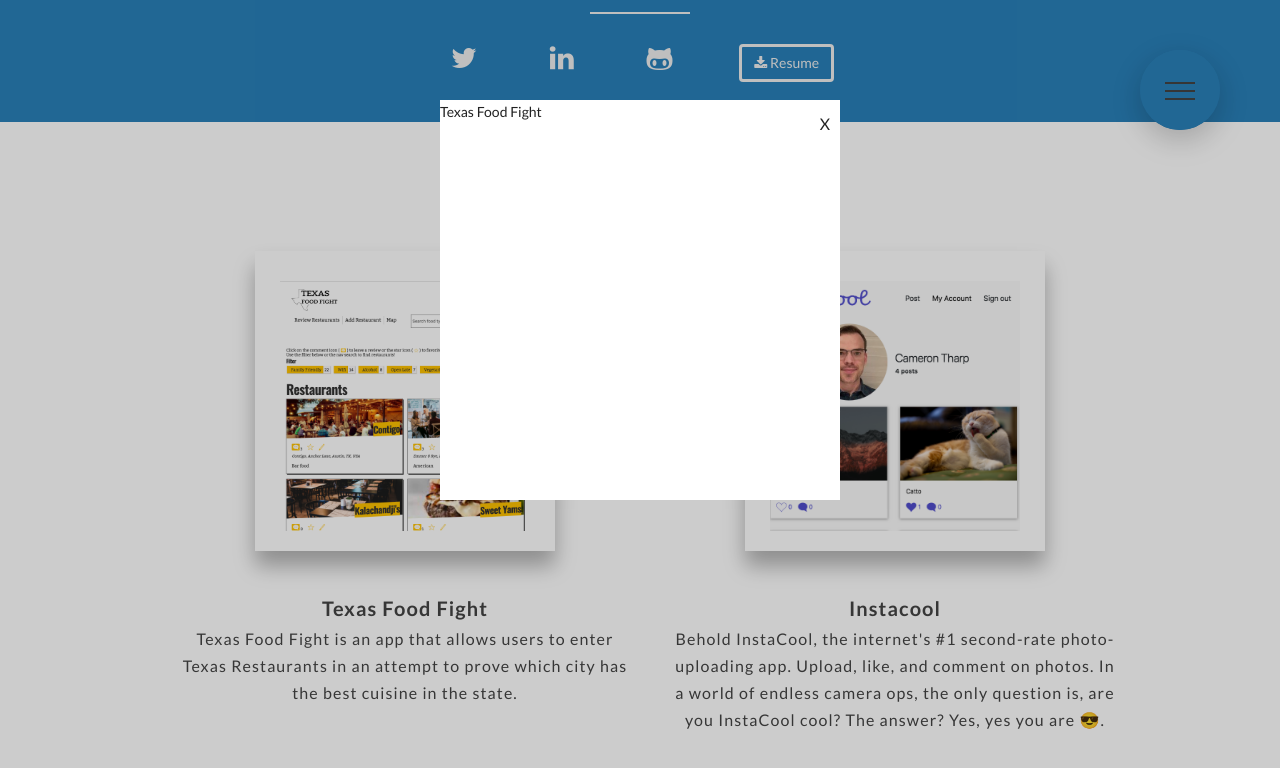
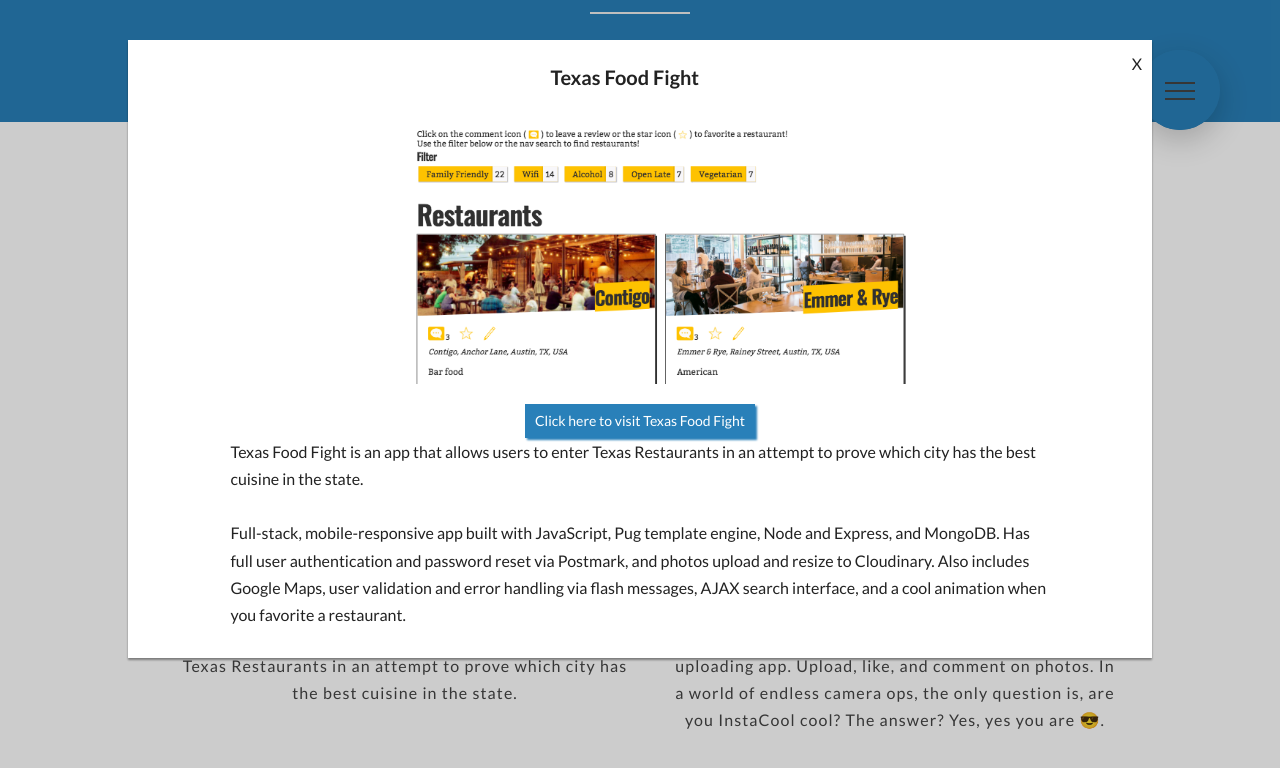
Before and after one commit to Ctharp11/portfolio, a website: page index.html in a window 1280 px wide. Both pictures are taken after a click on the element 405 px from the left and 897 px from the top of the page. Shown: the part 497-1265 px from the top of the page. Drawn offline with nearby package versions, Linux system fonts and the light colour scheme.

Commit message:
one modal complete

```diff
--- a/index.html
+++ b/index.html
@@ -86,12 +86,7 @@
             <div class="row">
                 <div class="col-1-of-2">
                     <div class="portfolio-image" data-index=1>
-
                         <img class="portfolio-image--img" src="img/tx_food_fight.png" alt="portfolio1">
-
-                        <!-- <a href="https://texas-food-fight-dloruwxifd.now.sh/" target="_blank">
-                            <img class="portfolio-image--img" src="img/tx_food_fight.png" alt="portfolio1">
-                        </a> -->
                     </div>
 
                     <div class="portfolio-image--text u-margin-top-big">
@@ -239,10 +234,12 @@
 
     </main>
 
-    <section class="modal-outer-away">
-        <div class="modal-inner" ref="">
+    <section class="modal-outer modal-outer-away">
+        <div class="modal-inner">
             <div class="modal-x"> X </div>
             <div id="modal-header"> </div>
+            <div id="modal-img"> </div>
+            <div id="visit"></div>
             <div id="modal-content"> </div>
         </div>
     </section>
--- a/js/script.js
+++ b/js/script.js
@@ -1,17 +1,13 @@
+const portImage = $('.portfolio-image');
+
 $('.navigation__link').on('click', function() {
     $('.navigation__button').click();
 })
 
-const portImage = $('.portfolio-image');
-
-// $('.modal-outer-away').on('click', function() {
-//     console.log('clicked')
-//     $('.modal-outer-in').toggleClass('modal-outer-away');
-// })
 $('.modal-x').on('click', function() {
-    console.log($('.modal-outer-in'))
     $('.modal-outer-in').toggleClass('modal-outer-away', true);
     $('.modal-outer-in').toggleClass('modal-outer-in', false);
+    window.removeEventListener('click', clickRemove);
 })
 
 for (let i = 0; i < portImage.length; i++) {
@@ -20,21 +16,34 @@
     $(portImage[i]).on('click', function(){
         switch(num) {
             case '1':
-                console.log(1)
-                console.log('.modal-outer-away')
+                closeModal()
                 $('.modal-outer-away').toggleClass('modal-outer-in', true);
-                // $('.modal-outer-in').toggleClass('modal-outer-in', false);
                 $('#modal-header').html('Texas Food Fight');
+                $('#modal-img').html('<img class="modal-image" src="img/tx_food_fight.png" alt="texas food fight" />')
+                $('#visit').html('<a class="modal-visit" href="https://texas-food-fight-dloruwxifd.now.sh/" target="_blank"> Click here to visit Texas Food Fight </a>')
+                $('#modal-content').html("<span> Texas Food Fight is an app that allows users to enter Texas Restaurants in an attempt to prove which city has the best cuisine in the state. <br><br> Full-stack, mobile-responsive app built with JavaScript, Pug template engine, Node and Express, and MongoDB. Has full user authentication and password reset via Postmark, and photos upload and resize to Cloudinary. Also includes Google Maps, user validation and error handling via flash messages, AJAX search interface, and a cool animation when you favorite a restaurant. </span>");
                 return;
             case '2':
-                console.log(2)
-                console.log('.modal-outer-away')
+                closeModal()
                 $('.modal-outer-away').toggleClass('modal-outer-in', true);
-                // $('.modal-outer-in').toggleClass('modal-outer-in', false);
                 $('#modal-header').html('InstaCool');
+                $('#modal-content').html('asdasdasd');
                 return;
             default:
                 return;
         }
     });
 }
+
+function closeModal() {
+  window.addEventListener('click', clickRemove);
+}
+
+const clickRemove = function (event) {
+    const modal = document.querySelector('.modal-outer');
+    if (event.target === modal) {
+        $('.modal-outer-in').toggleClass('modal-outer-away', true);
+        $('.modal-outer-in').toggleClass('modal-outer-in', false);
+        window.removeEventListener('click', clickRemove);
+    }
+}
--- a/sass/components/_modal.scss
+++ b/sass/components/_modal.scss
@@ -17,10 +17,11 @@
     &-inner {
         background-color: white;
         position: relative;
-        top: 10rem;
-        height: 400px;
-        width: 400px;
+        top: 4rem;
+        padding-bottom: 3rem;
+        width: 80vw;
         margin: 0 auto;
+        box-shadow: 0 2px 2px rgba(0, 0, 0, .4);
     }
 
     &-x {
@@ -31,4 +32,47 @@
             cursor: pointer;
         }
     }
+    &-image {
+        width: 50%;
+        max-height: 27rem;
+        object-fit: cover;
+        position: relative;
+        left: 50%;
+        transform: translateX(-50%);
+        margin: 2rem;
+    }
+    &-visit {
+        background-color: $color-primary-blue;
+        padding: 5px 10px;
+        color: white;
+        box-shadow: 2px 2px 2px $color-primary-blue;
+        &:hover {
+            color: white;
+            text-decoration: none;
+        }
+    }
 }
+
+#modal-header {
+    font-size: 2rem;
+    font-weight: 700;
+    text-align: center;
+    padding-top: 2rem;
+}
+#modal-img {
+    // height: 25rem;
+    // margin: 2rem;
+    // position: relative;
+    // left: 50%;
+    // transform: translateX(-50%);
+}
+#modal-content {
+    font-size: 1.6rem;
+    width: 80%;
+    margin: 0 auto;
+}
+#visit {
+    margin: 0 auto;
+    display: flex;
+    justify-content: center;
+}
```
Also changed, not shown: css/style.css.
